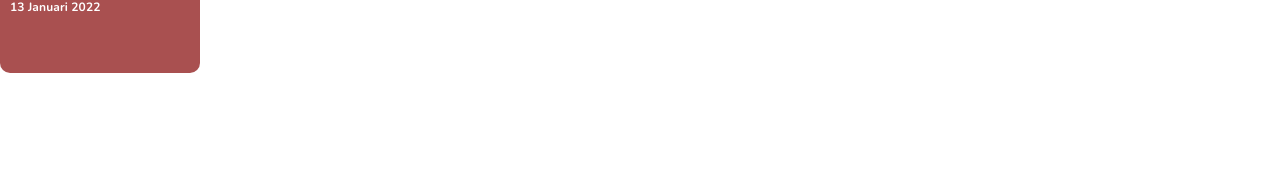
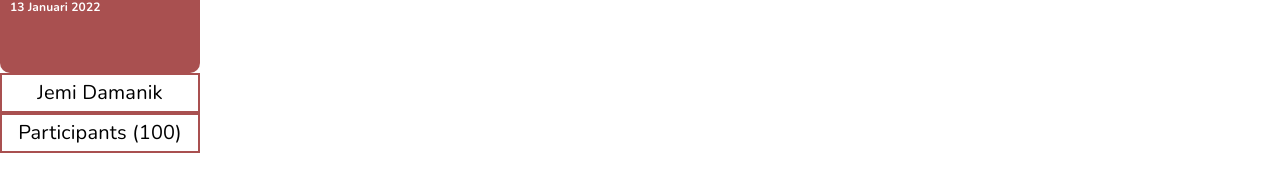
Before and after one commit to jemidamanik23/EventPlannerSirclo, a Next.js app: page / in a window 1280 px wide. Shown: the part 571-762 px from the top of the page. Built offline with nearby package versions, Linux system fonts and the light colour scheme.

Commit message:
replaced participant box

```diff
--- a/components/CustomTypography/CustomTypography.tsx
+++ b/components/CustomTypography/CustomTypography.tsx
@@ -47,5 +47,31 @@ function CustomH1({ content }: { content:string | undefined}) {
     );
   }
 
+  function CustomParticipantBox({ content }: { content:string | undefined }) {
+    return (
+      <Typography sx={{
+        fontFamily: "Nunito",
+        fontSize:{xs:"12px", sm:"18px",md:"20px"},
+        color:"#000000",
+        textAlign: "center"
+       }}>
+           {content}
+      </Typography>
+    );
+  }
 
-  export { CustomH1, CustomPlaceholder, CustomH2, CustomParagraph };
+  function CustomParticipantNumberBox({ content }: { content:string | number | undefined }) {
+    return (
+      <Typography sx={{
+        fontFamily: "Nunito",
+        fontSize:{xs:"12px", sm:"18px",md:"20px"},
+        color:"#000000",
+        textAlign: "center"
+       }}>
+          Participants ({content})
+      </Typography>
+    );
+  }
+
+
+  export { CustomH1, CustomPlaceholder, CustomH2, CustomParagraph, CustomParticipantBox, CustomParticipantNumberBox };
--- /dev/null
+++ b/components/ParticipantBox/ParticipantBox.tsx
@@ -0,0 +1,35 @@
+import React from 'react';
+import { Box } from '@mui/system';
+import { CustomParticipantBox, CustomParticipantNumberBox } from '../CustomTypography/CustomTypography';
+
+function ParticipantBox({ participant }: { participant: string }) {
+    return (
+        <Box sx={{
+            width:"200px",
+            border: "2px solid #A95050",
+            borderRadius : "0px",
+            padding:"3px"
+         }}>
+             <CustomParticipantBox content={participant} />
+
+        </Box>
+
+    );
+}
+
+function ParticipantNumber({ participantNumber }: { participantNumber: number }) {
+    return (
+        <Box sx={{
+            width:"200px",
+            border: "2px solid #A95050",
+            borderRadius : "0px",
+            padding:"3px"
+         }}>
+             <CustomParticipantNumberBox content={participantNumber} />
+
+        </Box>
+
+    );
+}
+
+export { ParticipantBox, ParticipantNumber };
--- a/pages/index.tsx
+++ b/pages/index.tsx
@@ -7,6 +7,7 @@ import { CustomButtonPrimary, CustomButtonSecondary } from '../components/Custom
 import HomeCard from '../components/HomeCard/HomeCard'
 import EventCard from '../components/EventCard/EventCard'
 import CommentBox from '../components/CommentBox/CommentBox'
+import {ParticipantBox, ParticipantNumber} from '../components/ParticipantBox/ParticipantBox'
 
 const Home: NextPage = () => {
   return (
@@ -24,6 +25,9 @@ const Home: NextPage = () => {
 
 
                 />
+
+      <ParticipantBox participant='Jemi Damanik'/>
+      <ParticipantNumber participantNumber={100}/>
     </div>
 
 
```
Also changed, not shown: 1 other file (tests, documents, lock files or other folders).
